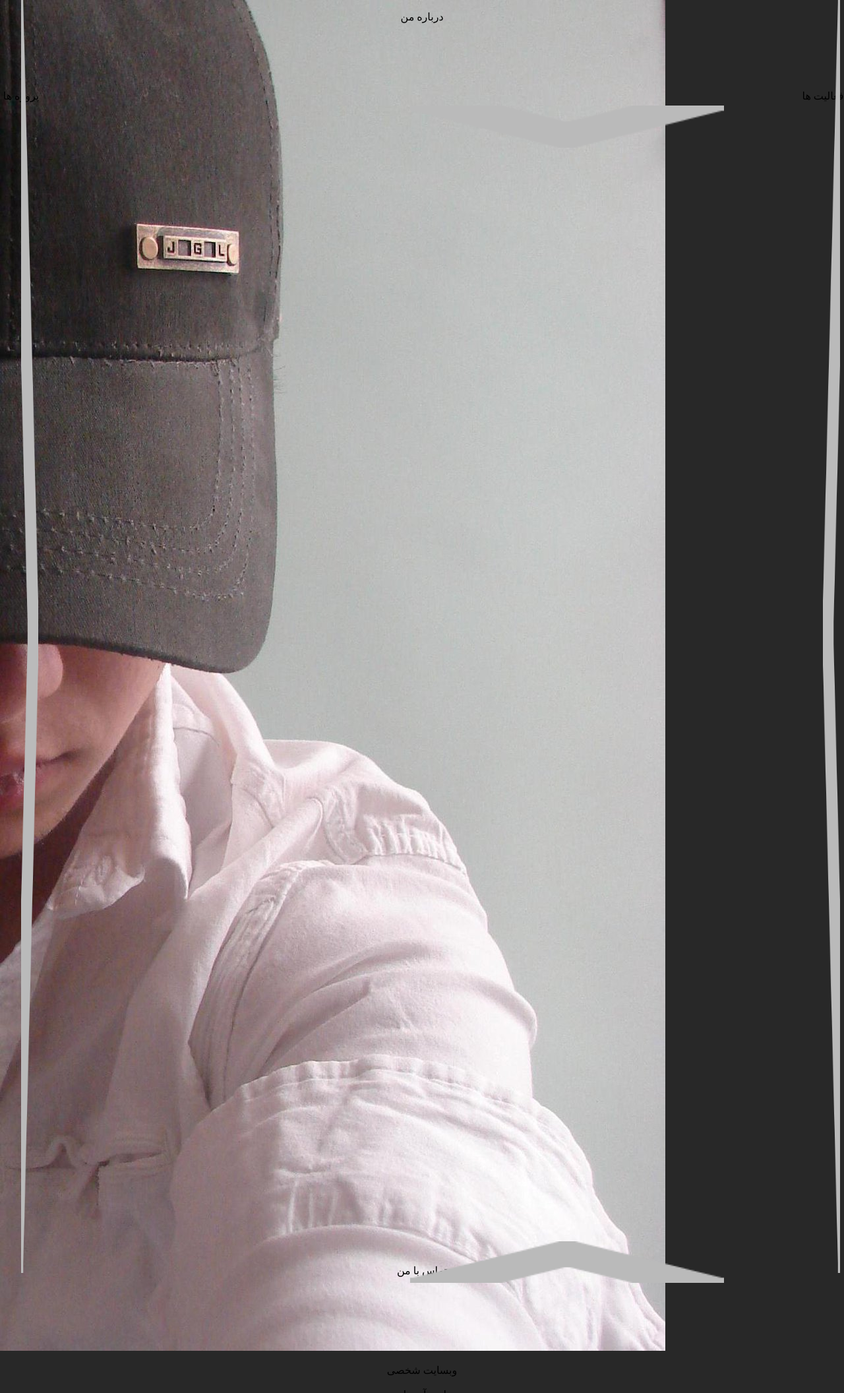
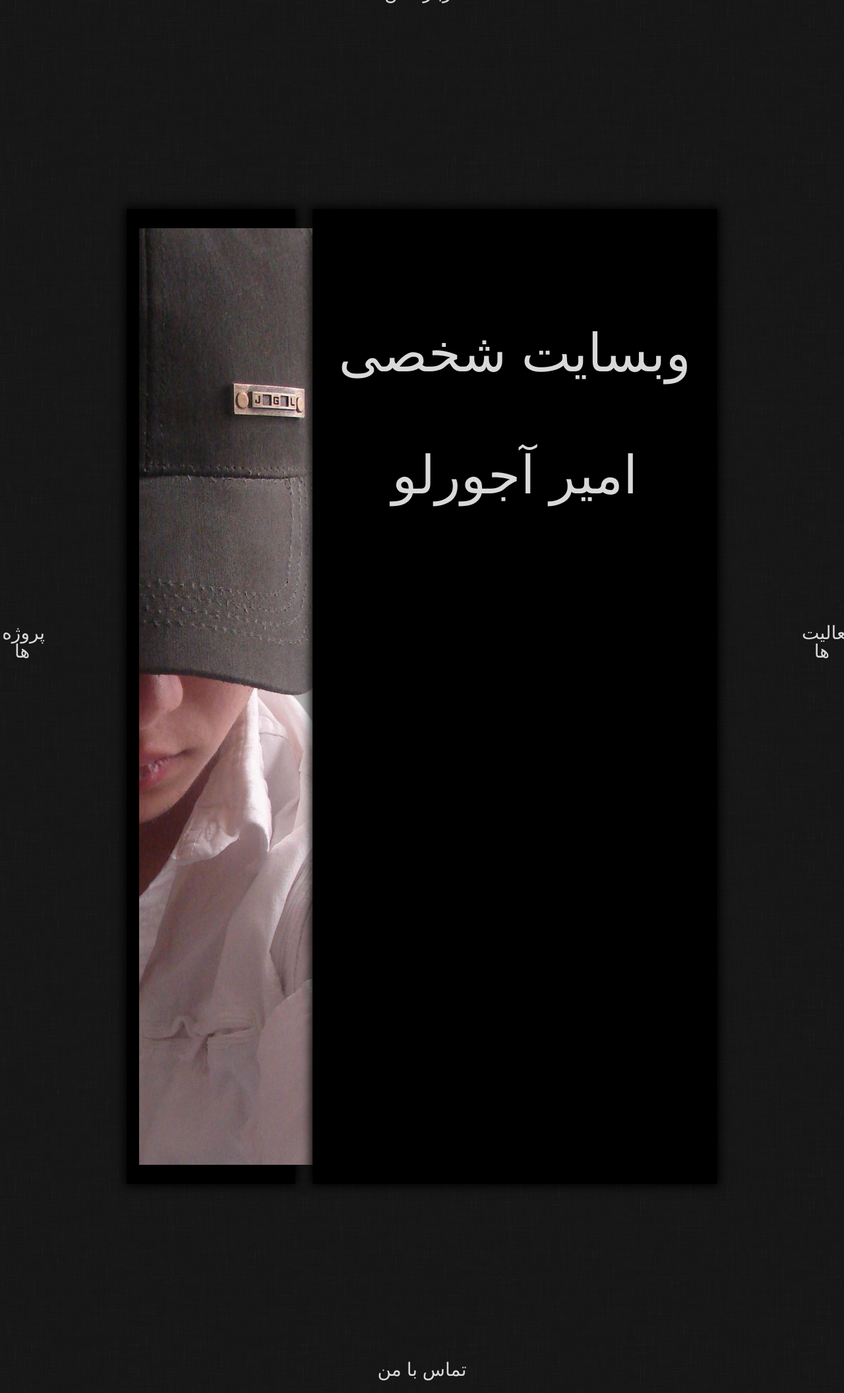
Before and after one commit to theSinner/mine, a Django app: page / in a window 1280 px wide. Shown: the whole page at 66% size. Run offline with Django 3.2, Linux system fonts and the light colour scheme; some web fonts are replaced; grey boxes are pictures that could not be loaded.

Commit message:
first tiles order

```diff
--- a/static/css/home.css
+++ b/static/css/home.css
@@ -6,6 +6,20 @@
 	top:0%;
 	width:100%;
 	height:100%;
+}
+@font-face
+{
+	font-family: dastnevis;
+	src: url('../Font/dastnevis.ttf') format("truetype");
+}
+@font-face
+{
+	font-family:bmitra;
+	src: url('../Font/bmitra.eot');
+	src: url('../Font/bmitra.ttf') format("truetype"),
+	url('../Font/bmitra.eot') format('embedded-opentype'),
+	url('../Font/bmitra.woff') format('woff');
+
 }
 body
 {
@@ -23,7 +37,8 @@ body
 	z-index:100;
 	cursor:pointer;
 	opacity:1;
-	position:absolute;
+	position:fixed;
+	display:none;
 }
 #navBottom
 {
@@ -61,21 +76,27 @@ body
 }
 #homeP
 {
-        background-color:#282828;
+        background-color:#161616;
 	left:0%;
 	top:0%;
+	background-image:url('../images/pattern/1.png');
+	background-repeat:repeat-xy;
 }
 #sPageT
 {
 	background-color:#bd0026;
 	top:-100%;
 	left:0%;
+        background-image:url('../images/pattern/2.png');
+        background-repeat:repeat-xy;
 }
 #sPageB
 {
         background-color:#229399;
         top:100%;
         left:0%;
+        background-image:url('../images/pattern/1.png');
+        background-repeat:repeat-xy;
 }
 
 #sPageL
@@ -83,12 +104,16 @@ body
         background-color:#495c65;
         top:0%;
         left:-100%;
+        background-image:url('../images/pattern/4.png');
+        background-repeat:repeat-xy;
 }
 #sPageR
 {
         background-color:#447733;
         top:0%;
         left:100%;
+        background-image:url('../images/pattern/4.gif');
+        background-repeat:repeat-xy;
 }
 .line
 {
@@ -110,27 +135,114 @@ body
 {
 	position:absolute;
 	height:100%;
-	width:40%;
-	bottom:5%;
+	display:none;
 }
 #navBottomP
 {
         position:absolute;
         height:100%;
-        width:40%;
-        bottom:5%;
+        top:5%;
+	display:none;
 }
 #navLeftP
 {
         position:absolute;
-        height:100%;
-        width:40%;
-        bottom:5%;
+        width:30%;
+	min-width:20px;
+        left:30%;
+	display:none;
 }
 #navRightP
 {
         position:absolute;
-        height:100%;
-        width:40%;
-        bottom:5%;
+	min-width:20px;
+        width:30%;
+        right:30%;
+	display:none;
 }
+.navText
+{
+	position:absolute;
+	height:30%;
+	font-family:dastnevis,Arial;
+	color:#D9D9D9;
+	font-size:28px;
+	line-height:28px;
+	width:100%;
+}
+#navBottomT
+{
+	bottom:-20%;
+	left:0%;
+}
+#navTopT
+{
+	top:-25%;
+	left:0%;
+}
+#navLeftT
+{
+	position:absolute;
+	top:40%;
+	vertical-align:middle;
+	width:95%;
+	height:10%;
+	left:5%;
+}
+#navRightT
+{
+        position:absolute;
+        top:40%;
+        vertical-align:middle;
+        width:95%;
+        height:10%;
+        right:5%;
+}
+#homeTextPlate
+{
+	position:absolute;
+	width:48%;
+	height:70%;
+	left:37%;
+	top:15%;
+	background-color:#000000;
+
+}
+#profilePicture
+{
+	position:absolute;
+	width:20%;
+	height:70%;
+	left:15%;
+	top:15%;
+	background-color:#000000;
+}
+#homeText
+{
+	position:absolute;
+	font-family:dastnevis,Arial;
+	font-size:80px;
+	color:#D9D9D9;
+	width:100%;
+	height:100%;
+	top:0%;
+	left:0%;
+}
+#ppic
+{
+	position:absolute;
+	height:96%;
+	top:2%;
+	left:7.5%;
+}
+.shdw
+{
+        background-color:#000000;
+        box-shadow: 0px 0px 15px 3px #000000;
+        -webkit-box-shadow: 0px 0px 15px 3px #000000;
+        -moz-box-shadow: 0px 0px 15px 3px #000000;
+
+}
+#aboutPlate
+{
+}
--- a/templates/home.html
+++ b/templates/home.html
@@ -2,7 +2,8 @@
 <html>
         <head>
                 <link rel='stylesheet' id='home-css'  href='static/css/home.css' type='text/css' media='all'>
-                <meta http-equiv="content-type" content="text/html; charset=utf-8" />
+                <meta http-equiv="content-type" con
+                tent="text/html; charset=utf-8" />
                 <title>Amir Ajorloo</title>
 
                 <script type='text/javascript' src="static/jQuery/jquery-1.10.2.js"></script>
@@ -137,27 +138,51 @@
 				jq('#navRight').click(function() { beRight(100);  } );
 				showNav();
 			}
+			function reseting()
+			{
+				scX=jq(window).width();
+				scY=jq(window).height();
+			}
 		</script>
 
         </head>
-        <body id="bd">
+        <body id="bd" onresize="reseting()">
 		<div id="homeP" class="sidePages">
-                        <div id="profilePicture"><img id="ppic" src="static/images/homeMine.jpg"></img></div>
-                        <div id="homeTextPlate">
+                        <div id="profilePicture" class="shdw"><img id="ppic" src="static/images/homeMine.jpg"></img></div>
+                        <div id="homeTextPlate" class="shdw">
                                 <p id="homeText" align="center">
+                                		<br/>
                                         <span>وبسایت شخصی</span><br/><br/>
                                         <span>امیر آجورلو</span>
                                 </p>
 			</div>
 		</div>
 		<div id="sPageT" class="sidePages">
-                        <div style="position:absolute;left:10%;width:80%;height:80%;top:5%;background-color:#000000;"></div>
+                        <div id="aboutPlate" class="shdw" style="position:absolute;left:10%;width:80%;height:80%;top:5%;background-color:#000000;"></div>
 		</div>
                 <div id="sPageB" class="sidePages">
+                        <div class="shdw" style="position:absolute;left:10%;width:25%;height:80%;top:10%;background-color:#000000;"></div>
+                        <div class="shdw" style="position:absolute;left:37%;width:53%;height:30%;top:10%;background-color:#000000;"></div>
+                        <div class="shdw" style="position:absolute;left:37%;width:53%;height:48%;top:42%;background-color:#000000;"></div>
 		</div>
                 <div id="sPageL" class="sidePages">
+                        <div class="shdw" style="position:absolute;left:10%;width:14%;height:30%;top:18%;background-color:#000000;"></div>
+                        <div class="shdw" style="position:absolute;left:26%;width:14%;height:30%;top:18%;background-color:#000000;"></div>
+                        <div class="shdw" style="position:absolute;left:42%;width:14%;height:30%;top:18%;background-color:#000000;"></div>
+                        <div class="shdw" style="position:absolute;left:58%;width:14%;height:30%;top:18%;background-color:#000000;"></div>
+                        <div class="shdw" style="position:absolute;left:74%;width:14%;height:30%;top:18%;background-color:#000000;"></div>
+                        <div class="shdw" style="position:absolute;left:10%;width:14%;height:30%;top:52%;background-color:#000000;"></div>
+                        <div class="shdw" style="position:absolute;left:26%;width:14%;height:30%;top:52%;background-color:#000000;"></div>
+                        <div class="shdw" style="position:absolute;left:42%;width:14%;height:30%;top:52%;background-color:#000000;"></div>
+                        <div class="shdw" style="position:absolute;left:58%;width:14%;height:30%;top:52%;background-color:#000000;"></div>
+                        <div class="shdw" style="position:absolute;left:74%;width:14%;height:30%;top:52%;background-color:#000000;"></div>
 		</div>
                 <div id="sPageR" class="sidePages">
+                        <div class="shdw" style="position:absolute;left:10%;width:25%;height:30%;top:10%;background-color:#000000;"></div>
+                        <div class="shdw" style="position:absolute;left:10%;width:25%;height:46%;top:44%;background-color:#000000;"></div>
+                        <div class="shdw" style="position:absolute;left:37%;width:53%;height:45%;top:10%;background-color:#000000;"></div>
+                        <div class="shdw" style="position:absolute;left:37%;width:53%;height:31%;top:59%;background-color:#000000;"></div>
+
 		</div>
                 <div id="navBottom" class="nav">
                         <p align="center" style="position:absolute;width:97%;height:30%;top:-15%"><img id="navBottomP" src="static/images/up.png"></img></p>
```
Also changed, not shown: 1 other file.
